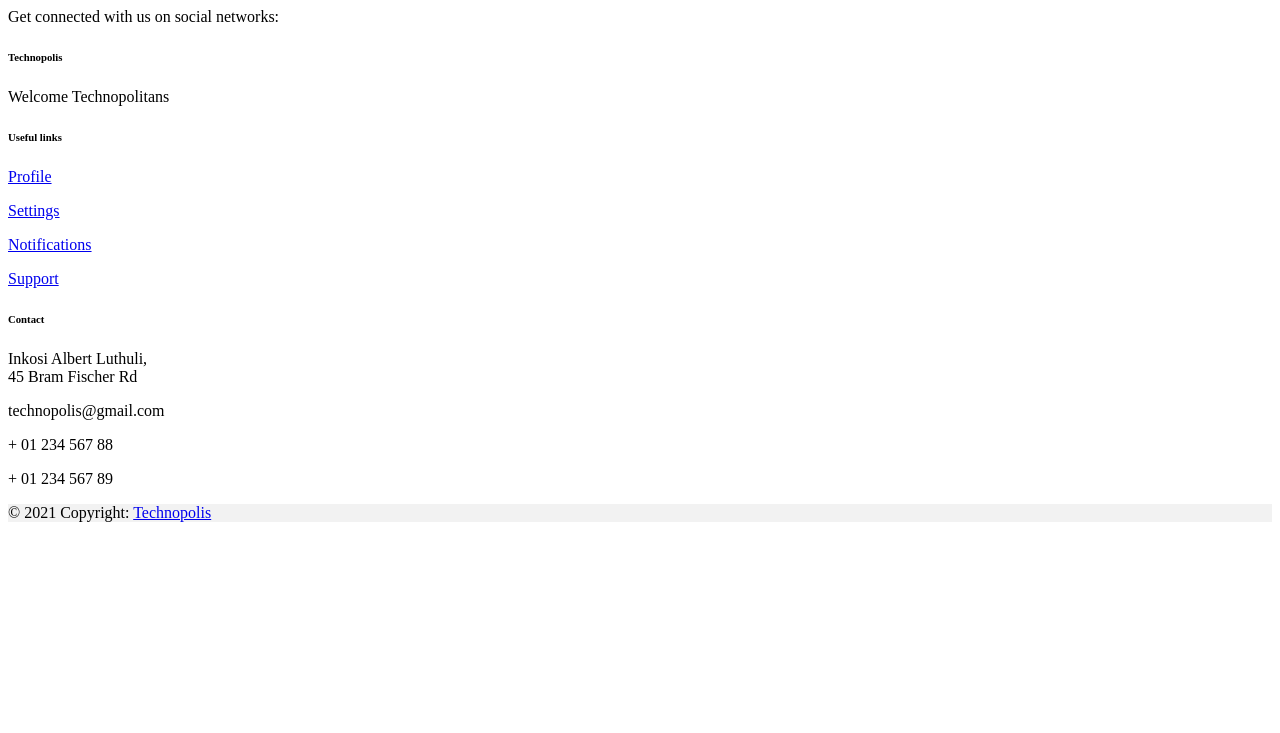
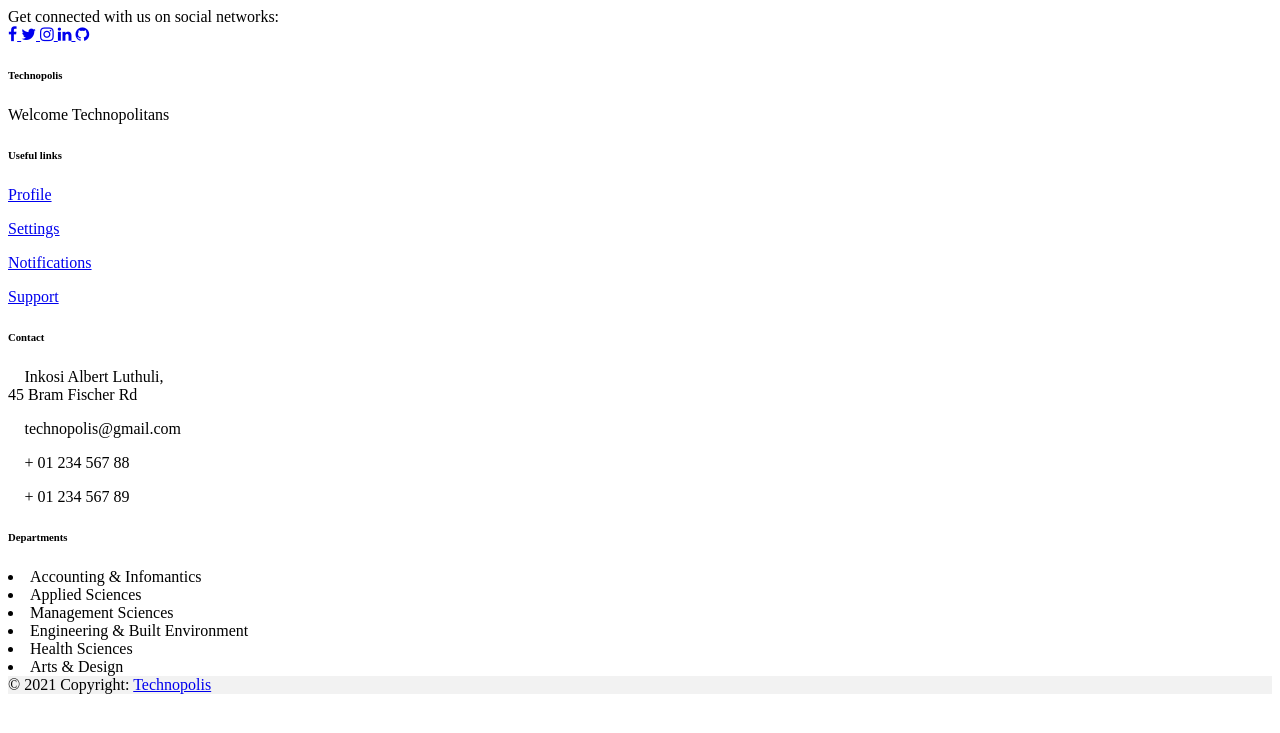
Before and after one commit to SansProgram/Technopolis, a Flask app: template templates/footer.html in a window 1280 px wide. Shown: the top 733 px of the page. Run offline with Flask 3, Linux system fonts and the light colour scheme; the template is opened without the code that fills it, so the values that code supplies are empty.

Commit message:
Improved aesthetics and functionality.

```diff
--- a/app.py
+++ b/app.py
@@ -1,4 +1,4 @@
-from flask import Flask, render_template, jsonify
+from flask import Flask, render_template#, jsonify
 from database import load_jobs_from_db
 
 app = Flask(__name__)
@@ -12,9 +12,9 @@ def home():
                        tutor=tutor,
                        company_name='Technopolis')
 
-@app.route("/api/tutor")
-def list_tutor():
-  return jsonify(TUTOR)
+# @app.route("/api/tutor")
+# def list_tutor():
+#   return jsonify(TUTOR)
 
 @app.route("/login/")
 def login_page():
@@ -31,6 +31,10 @@ def availpositions_page():
 @app.route("/myprofile/")
 def myprofile_page():
   return render_template('myprofile.html')
+
+@app.route("/application/")
+def application_page():
+  return render_template('application.html')
 # home link = https://technopolis.sansprogram.repl.co
 # sigup link = https://technopolis.sansprogram.repl.co/signup/
 # login link = https://technopolis.sansprogram.repl.co/login/
--- a/templates/availpositions.html
+++ b/templates/availpositions.html
@@ -4,6 +4,12 @@
       <h1>All Positions</h1>
     </head>
     <body>
+      <h2 class="text-center mt-2 mb-4">Open Positions</h2>
 
+      <div>
+        {% for tut in tutor %}
+          {% include 'tutoritem.html' %}
+        {% endfor %}
+      </div>
     </body>
   </html>
--- a/templates/footer.html
+++ b/templates/footer.html
@@ -7,26 +7,23 @@
       <span>Get connected with us on social networks:</span>
     </div>
     <!-- Left -->
-
+    <link rel="stylesheet" href="https://cdnjs.cloudflare.com/ajax/libs/font-awesome/4.7.0/css/font-awesome.min.css">
     <!-- Right -->
     <div>
-      <a href="" class="me-4 text-reset">
-        <i class="fab fa-facebook-f"></i>
+      <a href="https://facebook.com" class="me-4 text-reset">
+        <i class="fa fa-facebook"></i>
       </a>
-      <a href="" class="me-4 text-reset">
-        <i class="fab fa-twitter"></i>
+      <a href="https://twitter.com" class="me-4 text-reset">
+        <i class="fa fa-twitter"></i>
       </a>
-      <a href="" class="me-4 text-reset">
-        <i class="fab fa-google"></i>
+      <a href="https://instagram.com" class="me-4 text-reset">
+        <i class="fa fa-instagram"></i>
       </a>
-      <a href="" class="me-4 text-reset">
-        <i class="fab fa-instagram"></i>
+      <a href="https://za.linkedin.com" class="me-4 text-reset">
+        <i class="fa fa-linkedin"></i>
       </a>
-      <a href="" class="me-4 text-reset">
-        <i class="fab fa-linkedin"></i>
-      </a>
-      <a href="" class="me-4 text-reset">
-        <i class="fab fa-github"></i>
+      <a href="https://github.com" class="me-4 text-reset">
+        <i class="fa fa-github"></i>
       </a>
     </div>
     <!-- Right -->
@@ -83,6 +80,17 @@
           <p><i class="fas fa-phone mb-4"></i> + 01 234 567 88</p>
           <p><i class="fas fa-print mb-4 "></i> + 01 234 567 89</p>
         </div>
+
+        <div class="col-md-5 col-lg-3 col-xl-3 mx-auto mb-md-0 mb-4">
+          <h6 class="text-center text-uppercase fw-bold">Departments</h6>
+            <li>Accounting & Infomantics</li>
+            <li>Applied Sciences</li>
+            <li>Management Sciences</li>
+            <li>Engineering & Built Environment</li>
+            <li>Health Sciences</li>
+            <li>Arts & Design</li>
+        </div>
+
         <!-- Grid column -->
       </div>
       <!-- Grid row -->
--- a/templates/nav.html
+++ b/templates/nav.html
@@ -1,4 +1,4 @@
-<nav class="navbar shadow-sm navbar-expand-lg bg-body-tertiary">
+<nav class="navbar shadow-sm navbar-expand-lg bg-body-tertiary fixed-top">
   <div class="container-fluid">
     <a class="navbar-brand" href="#">Tutor++</a>
     <button class="navbar-toggler" type="button" data-bs-toggle="collapse" data-bs-target="#navbarScroll" aria-controls="navbarScroll" aria-expanded="false" aria-label="Toggle navigation">
@@ -36,3 +36,4 @@
     </div>
   </div>
 </nav>
+<div style="height: 66px"></div>
--- a/templates/tutoritem.html
+++ b/templates/tutoritem.html
@@ -17,8 +17,7 @@
     {% endif %}
   </div>
   <div class="col-3">
-    <a href="mailto:hello@technopolis.ai?cc=tutor@dut.org&subject=Application%20for%20Tutor%20{{tut['title']}}&body=My%20Name%3A%20%3Cyour%20name%3E%0D%0A%0D%0AMy%20Resume%20Link%3A%20%3Cresume%20link%3E%0D%0A%0D%0AMy%20LinkedIn%20link%3A%20%3Clinkedin%20in%3E%0D%0A%0D%0AMy%20Academic%20Record%3A%20%3CAcademic%20record" button type="button" class="btn btn-outline-light">
-      Apply</a>
+    <a href="https://technopolis.sansprogram.repl.co/application" button type="button" class="btn btn-outline-light">Apply</a>
     </button>
   </div>
 </div>
```
Also changed, not shown: templates/application.html (added, +10 -0 lines), templates/home.html (+10 -14 lines), database.py (line endings or trailing spaces), static/banner.jpg (deleted).
